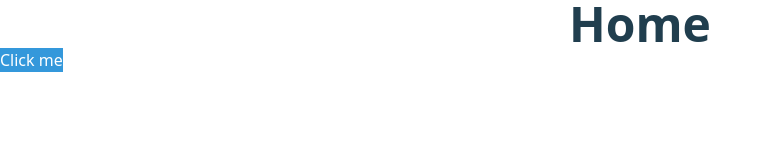
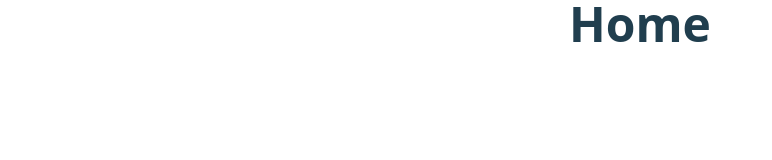
Before and after one commit to acm-ucr/winc-website, a Next.js app: page / in a window 1280 px wide. Shown: the top 160 px of the page, without its empty margins (0-772 px from the left). Built offline with nearby package versions, Linux system fonts and the light colour scheme.

Commit message:
jayanth-samala/allPages/Button

```diff
--- a/src/app/page.js
+++ b/src/app/page.js
@@ -1,10 +1,8 @@
 import Title from "@/components/Title";
-import Button from "@/components/Button";
 const Home = () => {
   return (
     <>
       <Title text="Home" />
-      <Button backgroundColor="#3498db" textColor="white" text="Click me" />
     </>
   );
 };
```
